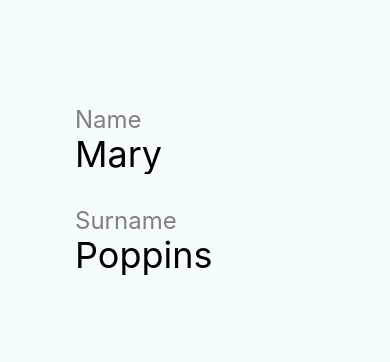
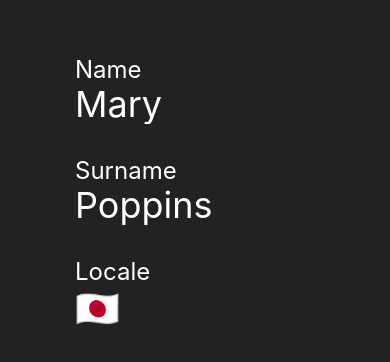
Before and after one commit to januswel/rn-hooks, a React Native app: screen / in a window 390 px wide. Shown: the part 232-594 px from the top of the page. Built offline with nearby package versions, Linux system fonts and the light colour scheme.

Commit message:
:sparkles: useContext

```diff
--- a/src/App.js
+++ b/src/App.js
@@ -1,4 +1,4 @@
-import React, { useState } from 'react'
+import React, { useState, useContext } from 'react'
 import {
   StyleSheet,
   Text,
@@ -6,6 +6,7 @@ import {
   View,
 } from 'react-native'
 import Row from './Row'
+import { ThemeContext, LocaleContext } from './contexts'
 
 const styles = StyleSheet.create({
   container: {
@@ -16,7 +17,10 @@ const styles = StyleSheet.create({
   },
   input: {
     height: 40,
-    width: 240,
+    fontSize: 36,
+  },
+  locale: {
+    height: 40,
     fontSize: 36,
   },
 })
@@ -24,6 +28,8 @@ const styles = StyleSheet.create({
 export default props => {
   const [name, setName] = useState('Mary')
   const [surname, setSurname] = useState('Poppins')
+  const theme = useContext(ThemeContext)
+  const locale = useContext(LocaleContext)
 
   function handleNameChange(newValue) {
     setName(newValue)
@@ -32,21 +38,26 @@ export default props => {
     setSurname(newValue)
   }
 
+  console.log(theme, locale)
+
   return (
-    <View style={styles.container}>
+    <View style={[styles.container, theme]}>
       <Row label='Name'>
         <TextInput
           value={name}
           onChangeText={handleNameChange}
-          style={styles.input}
+          style={[styles.input, theme]}
         />
       </Row>
       <Row label='Surname'>
         <TextInput
           value={surname}
           onChangeText={handleSurnameChange}
-          style={styles.input}
+          style={[styles.input, theme]}
         />
+      </Row>
+      <Row label='Locale'>
+        <Text style={[styles.locale, theme]}>{locale}</Text>
       </Row>
     </View>
   )
--- a/src/Row.js
+++ b/src/Row.js
@@ -1,13 +1,15 @@
-import React from 'react'
+import React, { useContext } from 'react'
 import {
   StyleSheet,
   Text,
   View,
 } from 'react-native'
+import { ThemeContext } from './contexts'
 
 const styles = StyleSheet.create({
   container: {
     margin: 16,
+    width: 240,
   },
   label: {
     fontSize: 24,
@@ -16,9 +18,11 @@ const styles = StyleSheet.create({
 })
 
 export default props => {
+  const theme = useContext(ThemeContext)
+
   return (
-    <View style={styles.container}>
-      <Text style={styles.label}>{props.label}</Text>
+    <View style={[styles.container, theme]}>
+      <Text style={[styles.label, theme]}>{props.label}</Text>
       {props.children}
     </View>
   )
--- /dev/null
+++ b/src/contexts.js
@@ -0,0 +1,5 @@
+import { createContext } from 'react'
+import themes from './themes'
+
+export const ThemeContext = createContext(themes.dark)
+export const LocaleContext = createContext('🇯🇵')
--- /dev/null
+++ b/src/themes.js
@@ -0,0 +1,12 @@
+import { StyleSheet } from 'react-native'
+
+export default StyleSheet.create({
+  light: {
+    color: 'black',
+    backgroundColor: '#F5FCFF',
+  },
+  dark: {
+    color: 'white',
+    backgroundColor: '#222222',
+  },
+})
```
